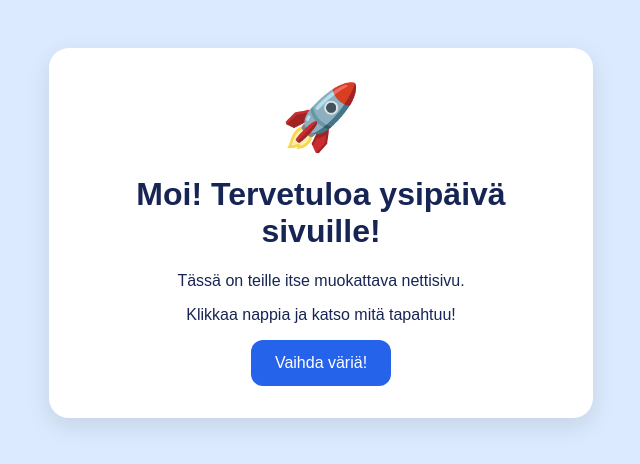
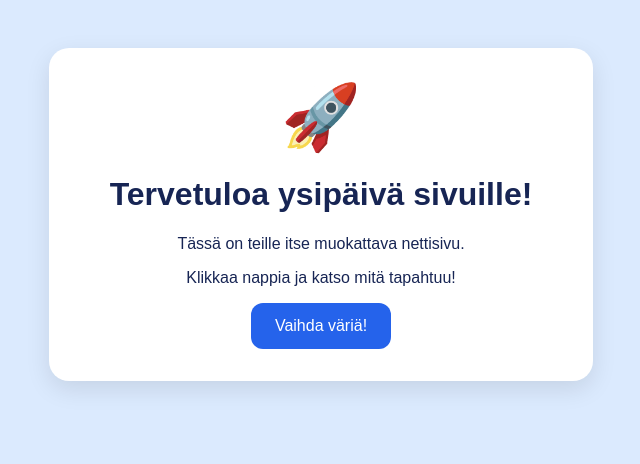
Before and after one commit to miikaxm/ysipaivatehtava, a plain HTML site: page index.html in a window 1280 px wide. Shown: the whole page, without its empty margins (319-959 px from the left). Drawn offline with Linux system fonts and the light colour scheme.

Commit message:
Refine comments and headings for clarity and consistency

```diff
--- a/index.html
+++ b/index.html
@@ -5,7 +5,7 @@
   <meta name="viewport" content="width=device-width, initial-scale=1.0">
   <title>Ysipäivän oma nettisivu</title>
   <style>
-    /* css */
+    /* CSS - Tyylit */
     body {
       background-color: #dbeafe; /* Tehtävä 2: vaihda taustaväri */
       color: #172554;
@@ -37,17 +37,17 @@
   </style>
 </head>
 <body>
-  <!-- html -->
+  <!-- HTMl - Rakenne -->
   <main class="kortti">
     <div class="emoji">🚀</div> <!-- Tehtävä 3: vaihda emoji -->
-    <h1>Moi! Tervetuloa ysipäivä sivuille!</h1> <!-- Tehtävä 1: vaihda otsikko -->
+    <h1>Tervetuloa ysipäivä sivuille!</h1> <!-- Tehtävä 1: vaihda otsikko -->
     <p>Tässä on teille itse muokattava nettisivu.</p>
     <p id="viesti">Klikkaa nappia ja katso mitä tapahtuu!</p>
     <button onclick="vaihdaVari()">Vaihda väriä!</button>
   </main>
 
   <script>
-    // värin vaihto
+    // Värin vaihto
     function vaihdaVari() {
       const varit = ["#fecaca", "#bbf7d0", "#fde68a", "#ddd6fe"];
       const satunnainen = Math.floor(Math.random() * varit.length);
```
